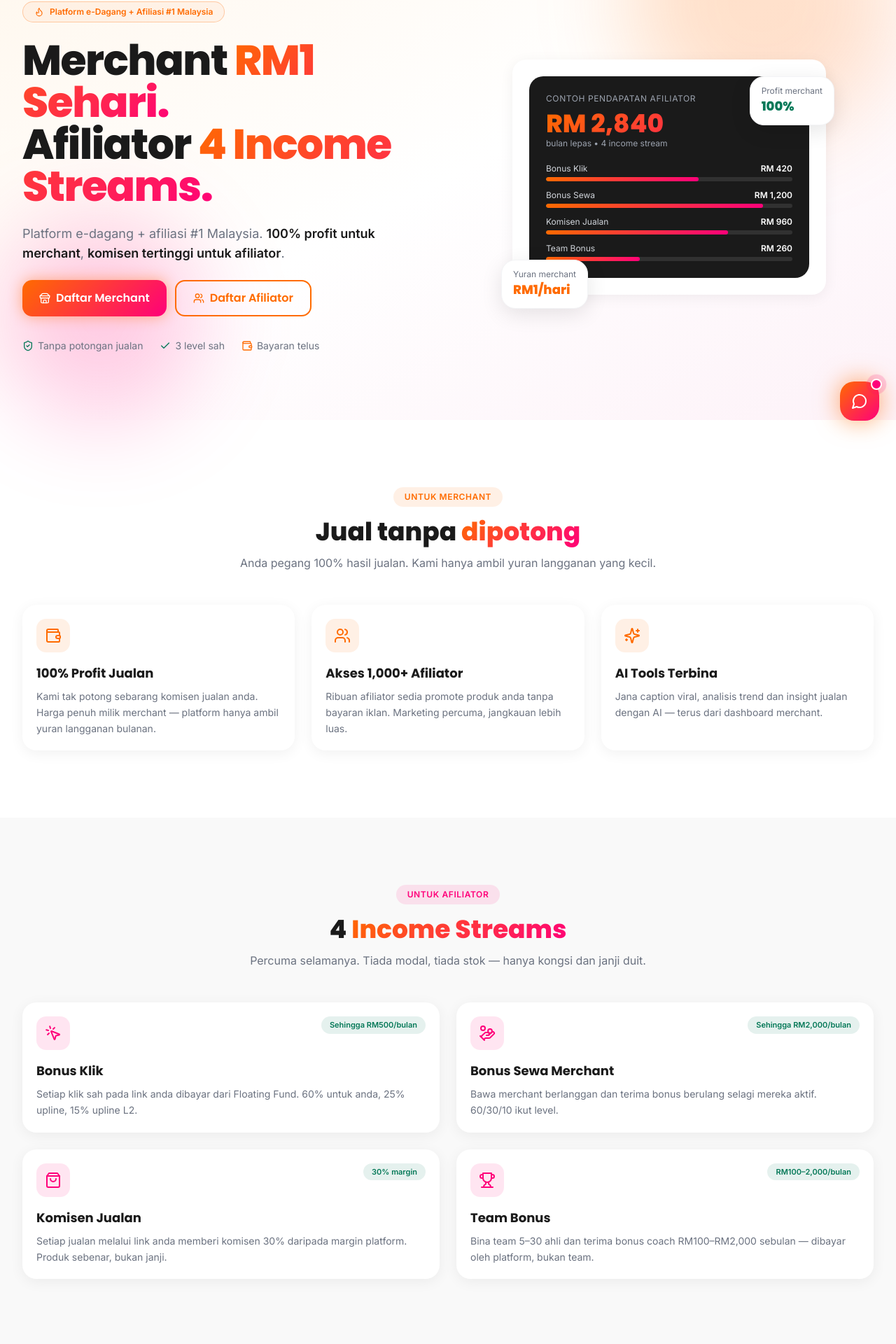
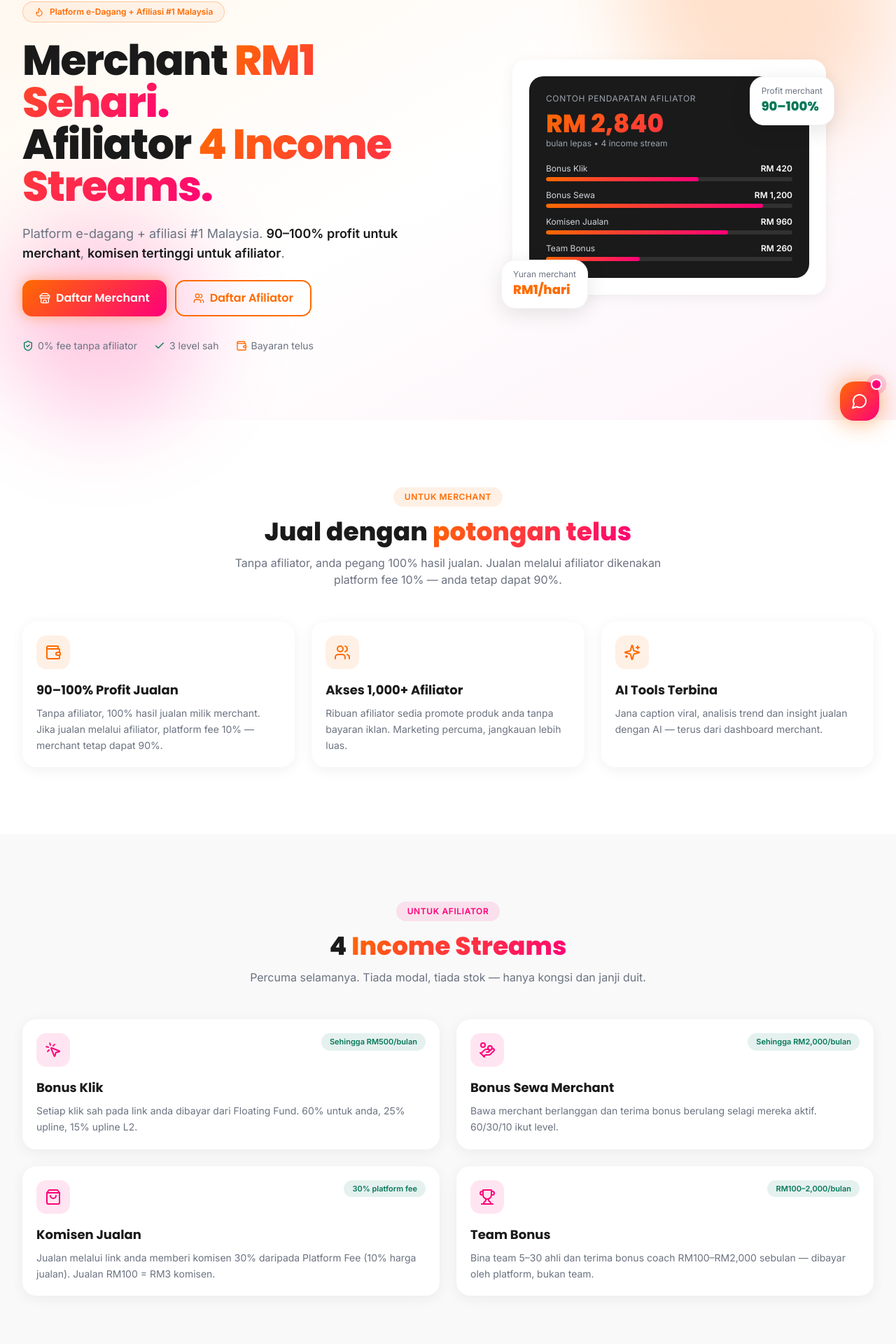
Before and after one commit to app-barang/ai, a Next.js app: page / in a window 1280 px wide. Shown: the part 175-2095 px from the top of the page at 70% size. Built offline with nearby package versions, Linux system fonts and the light colour scheme.

Commit message:
copy: selaraskan dakwaan profit merchant dengan platform fee 10% melalui afiliator

```diff
--- a/app/(auth)/daftar-afiliator/page.tsx
+++ b/app/(auth)/daftar-afiliator/page.tsx
@@ -279,7 +279,7 @@ export default function DaftarAfiliatorPage() {
                   <Field icon={Landmark} label="No. Akaun" value={form.bankAccount} onChange={update("bankAccount")} placeholder="1234567890" />
                   <Field icon={User} label="Nama Pemegang Akaun" value={form.bankHolder} onChange={update("bankHolder")} placeholder="Nama pada akaun bank" />
                   <div className="rounded-2xl bg-gradient-to-r from-orange-50 to-pink-50 p-4">
-                    <p className="text-sm font-bold text-primary">Komisen bermula 30%</p>
+                    <p className="text-sm font-bold text-primary">Komisen 30% Platform Fee</p>
                     <p className="mt-1 text-xs text-gray-600">
                       Kadar naik mengikut prestasi sehingga 50% + 4 income streams.
                     </p>
--- a/app/(auth)/daftar-merchant/page.tsx
+++ b/app/(auth)/daftar-merchant/page.tsx
@@ -176,7 +176,7 @@ export default function DaftarMerchantPage() {
             Mula jual di <span className="text-gradient">BarangViral</span>
           </h1>
           <p className="mt-2 text-sm text-textsec">
-            3 langkah sahaja — 100% profit jualan milik anda.
+            3 langkah sahaja - 90–100% hasil jualan milik anda.
           </p>
         </div>
 
--- a/app/(auth)/daftar/page.tsx
+++ b/app/(auth)/daftar/page.tsx
@@ -27,7 +27,7 @@ export default function DaftarChooserPage() {
             </span>
             <h2 className="mt-4 font-heading text-xl font-bold">Merchant</h2>
             <p className="mt-1 text-sm text-textsec">
-              Jual produk anda. 100% profit milik anda, akses 1,000+ afiliator.
+              Jual produk anda. 90–100% hasil jualan milik anda, akses 1,000+ afiliator.
             </p>
             <p className="mt-3 text-sm font-bold text-primary">
               Mulai RM30/bulan
--- a/app/(dashboard)/afiliator/dashboard/page.tsx
+++ b/app/(dashboard)/afiliator/dashboard/page.tsx
@@ -35,7 +35,7 @@ interface Stats {
 const incomeCards = [
   { key: "klik", label: "Bonus Klik", icon: MousePointerClick, color: "#FF6B00", cap: "Cap RM500" },
   { key: "sewa", label: "Bonus Sewa", icon: HandCoins, color: "#FF007A", cap: "Cap RM2,000" },
-  { key: "jualan", label: "Komisen Jualan", icon: ShoppingBag, color: "#00C853", cap: "30% margin" },
+  { key: "jualan", label: "Komisen Jualan", icon: ShoppingBag, color: "#00C853", cap: "30% platform fee" },
   { key: "team", label: "Team Bonus", icon: Trophy, color: "#7C3AED", cap: "RM100–2,000" },
 ] as const;
 
--- a/app/(public)/page.tsx
+++ b/app/(public)/page.tsx
@@ -17,8 +17,8 @@ import {
 const merchantBenefits = [
   {
     icon: Wallet,
-    title: "100% Profit Jualan",
-    desc: "Kami tak potong sebarang komisen jualan anda. Harga penuh milik merchant — platform hanya ambil yuran langganan bulanan.",
+    title: "90–100% Profit Jualan",
+    desc: "Tanpa afiliator, 100% hasil jualan milik merchant. Jika jualan melalui afiliator, platform fee 10% — merchant tetap dapat 90%.",
   },
   {
     icon: Users,
@@ -48,8 +48,8 @@ const affiliateIncomes = [
   {
     icon: ShoppingBag,
     title: "Komisen Jualan",
-    desc: "Setiap jualan melalui link anda memberi komisen 30% daripada margin platform. Produk sebenar, bukan janji.",
-    tag: "30% margin",
+    desc: "Jualan melalui link anda memberi komisen 30% daripada Platform Fee (10% harga jualan). Jualan RM100 = RM3 komisen.",
+    tag: "30% platform fee",
   },
   {
     icon: Trophy,
@@ -99,7 +99,7 @@ const steps = [
   {
     n: "01",
     title: "Merchant daftar & langgan",
-    desc: "Pilih tier, bayar yuran bulanan, dan mula muat naik produk. 100% hasil jualan milik anda.",
+    desc: "Pilih tier, bayar yuran bulanan, dan mula muat naik produk. Tanpa afiliator, 100% hasil jualan milik anda.",
   },
   {
     n: "02",
@@ -136,7 +136,7 @@ export default function LandingPage() {
 
             <p className="max-w-xl text-base leading-relaxed text-textsec md:text-lg">
               Platform e-dagang + afiliasi #1 Malaysia.{" "}
-              <strong className="text-secondary">100% profit untuk merchant</strong>,{" "}
+              <strong className="text-secondary">90–100% profit untuk merchant</strong>,{" "}
               <strong className="text-secondary">komisen tertinggi untuk afiliator</strong>.
             </p>
 
@@ -151,7 +151,7 @@ export default function LandingPage() {
 
             <div className="flex flex-wrap items-center gap-x-6 gap-y-2 pt-2 text-sm text-textsec">
               <span className="flex items-center gap-1.5">
-                <ShieldCheck className="h-4 w-4 text-success" /> Tanpa potongan jualan
+                <ShieldCheck className="h-4 w-4 text-success" /> 0% fee tanpa afiliator
               </span>
               <span className="flex items-center gap-1.5">
                 <Check className="h-4 w-4 text-success" /> 3 level sah
@@ -206,7 +206,7 @@ export default function LandingPage() {
             </div>
             <div className="absolute -right-3 top-6 rounded-2xl border border-gray-100 bg-white px-4 py-3 shadow-soft-lg">
               <p className="text-xs text-textsec">Profit merchant</p>
-              <p className="font-heading text-lg font-extrabold text-success">100%</p>
+              <p className="font-heading text-lg font-extrabold text-success">90–100%</p>
             </div>
           </div>
         </div>
@@ -219,10 +219,11 @@ export default function LandingPage() {
             Untuk Merchant
           </span>
           <h2 className="mt-4 font-heading text-3xl font-extrabold md:text-4xl">
-            Jual tanpa <span className="text-gradient">dipotong</span>
+            Jual dengan <span className="text-gradient">potongan telus</span>
           </h2>
           <p className="mt-3 text-textsec">
-            Anda pegang 100% hasil jualan. Kami hanya ambil yuran langganan yang kecil.
+            Tanpa afiliator, anda pegang 100% hasil jualan. Jualan melalui afiliator
+            dikenakan platform fee 10% — anda tetap dapat 90%.
           </p>
         </div>
 
@@ -283,7 +284,7 @@ export default function LandingPage() {
             Pilih tier <span className="text-gradient">anda</span>
           </h2>
           <p className="mt-3 text-textsec">
-            Semua tier dapat 100% profit jualan + akses rangkaian afiliator.
+            Semua tier dapat 90–100% hasil jualan + akses rangkaian afiliator.
           </p>
         </div>
 
```
